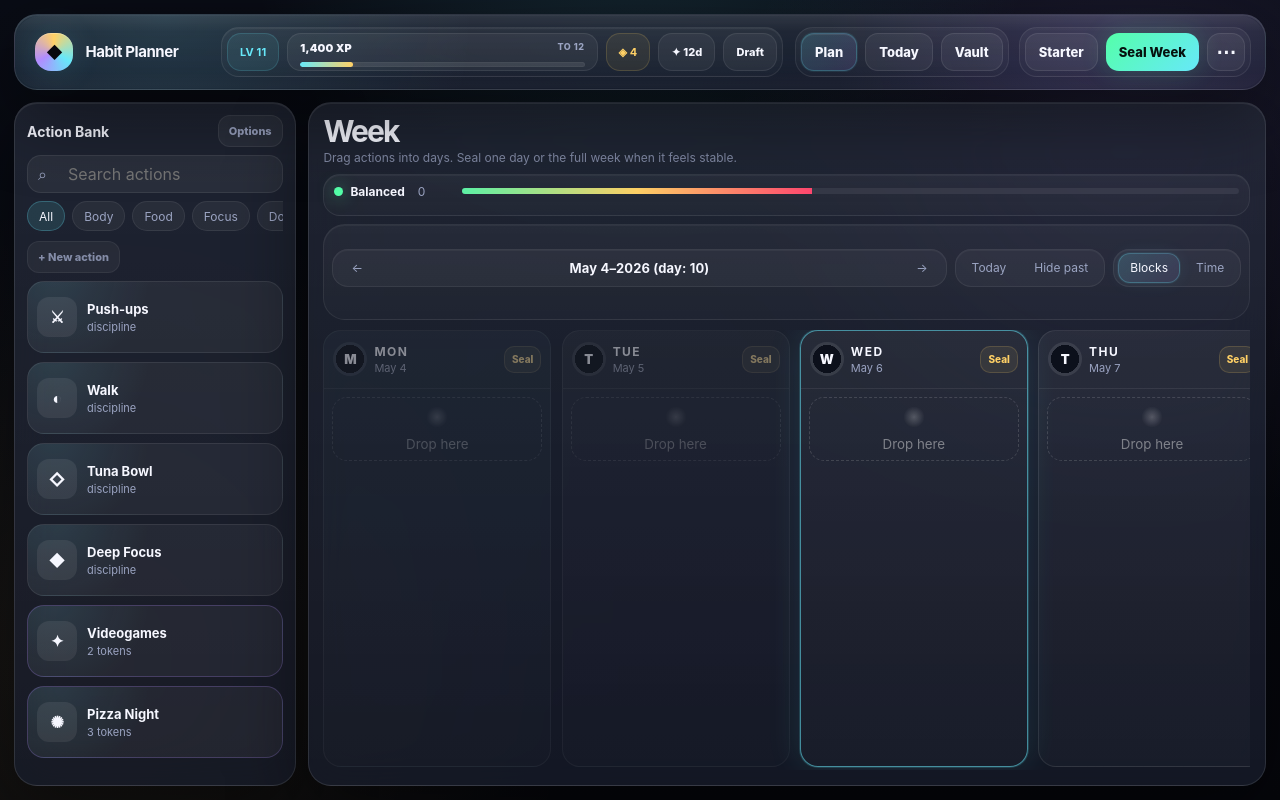
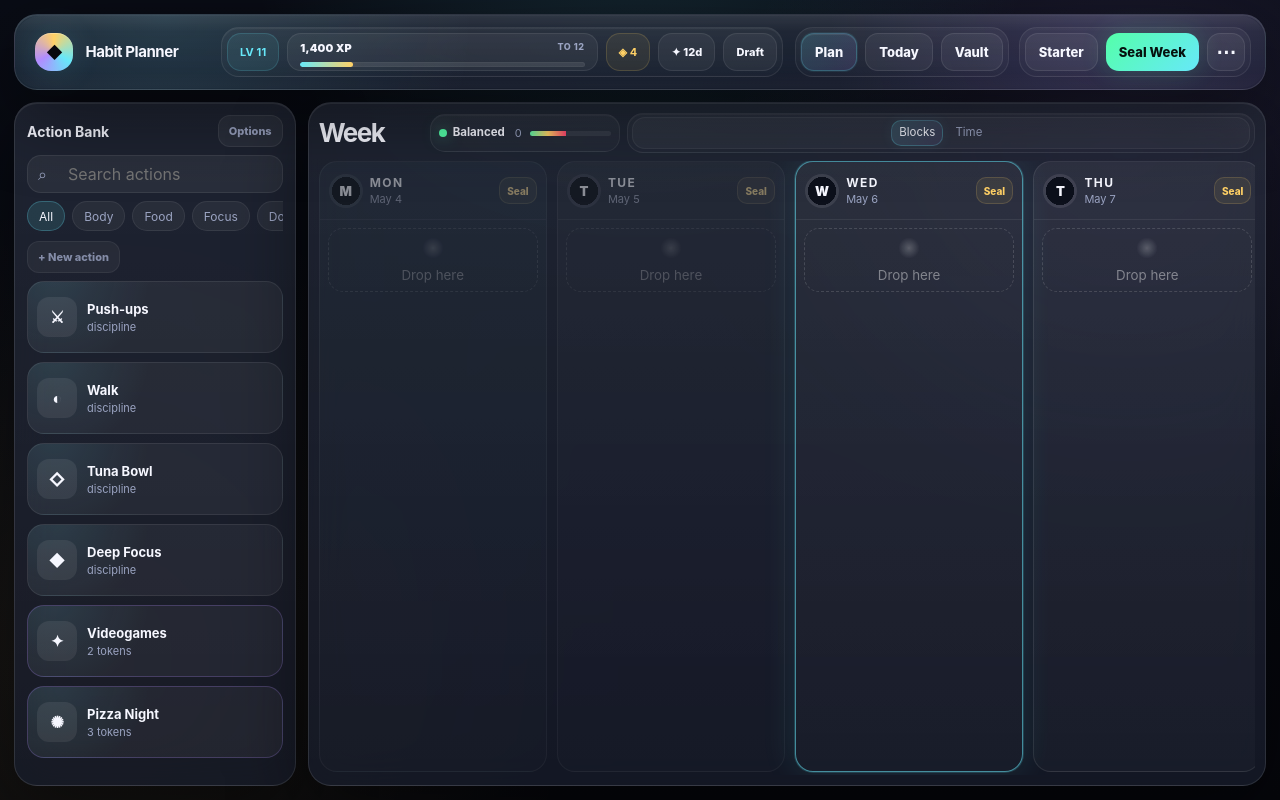
Before and after one commit to Agusteando/habits-planner, a React (Vite) app: page / in a window 1280 px wide. Built offline with nearby package versions, Linux system fonts and the light colour scheme.

Commit message:
version 35

```diff
--- a/package.json
+++ b/package.json
@@ -1,7 +1,7 @@
 {
-  "name": "habit-planner-rpg-v36",
+  "name": "habit-planner-rpg-v37",
   "private": true,
-  "version": "3.6.0",
+  "version": "3.7.0",
   "type": "module",
   "scripts": {
     "dev": "vite --host 0.0.0.0",
--- a/src/styles.css
+++ b/src/styles.css
@@ -2579,3 +2579,224 @@
     width:100%;
   }
 }
+
+/* v37 compact laptop week command bar
+   The week header must not consume execution space. Keep it as a single compact control rail on desktop,
+   only using a second row on very narrow layouts. */
+@media (min-width:1180px){
+  .week-panel{
+    gap:8px!important;
+    padding:10px!important;
+  }
+  .week-head{
+    display:grid!important;
+    grid-template-columns:minmax(92px,132px) minmax(170px,.48fr) minmax(0,1.52fr)!important;
+    grid-template-areas:"intro equilibrium controls"!important;
+    align-items:center!important;
+    gap:8px!important;
+    padding:0!important;
+    min-height:0!important;
+  }
+  .week-head > div:first-child{
+    grid-area:intro!important;
+    min-width:0!important;
+    align-self:center!important;
+  }
+  .week-head h1{
+    font-size:clamp(24px,1.8vw,32px)!important;
+    line-height:1!important;
+    letter-spacing:-.06em!important;
+    margin:0!important;
+  }
+  .week-head p{
+    display:none!important;
+  }
+  .week-head > .equilibrium{
+    grid-area:equilibrium!important;
+    width:100%!important;
+    min-width:0!important;
+    height:40px!important;
+    min-height:40px!important;
+    align-self:center!important;
+    padding:6px 10px!important;
+    display:grid!important;
+    grid-template-columns:auto minmax(44px,1fr)!important;
+    grid-template-areas:"label track"!important;
+    gap:8px!important;
+    border-radius:15px!important;
+    background:linear-gradient(180deg,rgba(255,255,255,.046),rgba(255,255,255,.018))!important;
+    border:1px solid rgba(255,255,255,.072)!important;
+    box-shadow:inset 0 1px 0 rgba(255,255,255,.04)!important;
+  }
+  .week-head > .equilibrium > div{
+    grid-area:label!important;
+    min-width:0!important;
+    align-self:center!important;
+    gap:6px!important;
+  }
+  .week-head > .equilibrium strong{
+    font-size:12px!important;
+    line-height:1!important;
+    white-space:nowrap!important;
+  }
+  .week-head > .equilibrium small{
+    margin-left:4px!important;
+    font-size:11px!important;
+    line-height:1!important;
+  }
+  .week-head .eq-dot{
+    width:8px!important;
+    height:8px!important;
+  }
+  .week-head .eq-track{
+    grid-area:track!important;
+    height:5px!important;
+    margin:0!important;
+    align-self:center!important;
+    min-width:40px!important;
+  }
+  .week-head > .equilibrium p{
+    display:none!important;
+  }
+  .week-head > .week-controls{
+    grid-area:controls!important;
+    min-width:0!important;
+    align-self:center!important;
+  }
+  .week-controls{
+    width:100%!important;
+    height:40px!important;
+    min-height:40px!important;
+    display:flex!important;
+    flex-wrap:nowrap!important;
+    align-items:center!important;
+    justify-content:flex-end!important;
+    gap:6px!important;
+    padding:4px!important;
+    border-radius:16px!important;
+    overflow:hidden!important;
+    background:linear-gradient(180deg,rgba(255,255,255,.044),rgba(255,255,255,.016))!important;
+    border:1px solid rgba(255,255,255,.07)!important;
+    box-shadow:inset 0 1px 0 rgba(255,255,255,.04)!important;
+  }
+  .week-nav-cluster,.week-action-cluster,.view-cluster,.time-filter-cluster{
+    min-height:32px!important;
+    height:32px!important;
+    min-width:0!important;
+    display:flex!important;
+    align-items:center!important;
+    padding:3px!important;
+    border-radius:13px!important;
+    background:rgba(255,255,255,.034)!important;
+    border:1px solid rgba(255,255,255,.06)!important;
+    box-shadow:none!important;
+  }
+  .week-nav-cluster{
+    flex:1 1 270px!important;
+    max-width:430px!important;
+    justify-content:space-between!important;
+  }
+  .week-action-cluster,.view-cluster,.time-filter-cluster{
+    flex:0 0 auto!important;
+    justify-content:center!important;
+  }
+  .week-nav-cluster strong{
+    min-width:0!important;
+    flex:1 1 auto!important;
+    padding:0 8px!important;
+    font-size:12px!important;
+    text-align:center!important;
+    overflow:hidden!important;
+    text-overflow:ellipsis!important;
+    white-space:nowrap!important;
+  }
+  .week-controls button{
+    height:26px!important;
+    min-width:0!important;
+    padding:0 8px!important;
+    border-radius:10px!important;
+    font-size:11.5px!important;
+    line-height:1!important;
+    background:transparent!important;
+    border:1px solid transparent!important;
+  }
+  .week-controls .active{
+    color:var(--text)!important;
+    background:linear-gradient(135deg,rgba(103,232,249,.16),rgba(177,140,255,.1))!important;
+    border-color:rgba(103,232,249,.24)!important;
+    box-shadow:0 0 14px rgba(103,232,249,.07)!important;
+  }
+}
+
+@media (min-width:1180px) and (max-width:1400px){
+  .week-head{
+    grid-template-columns:minmax(78px,104px) minmax(142px,190px) minmax(0,1fr)!important;
+    gap:7px!important;
+  }
+  .week-head h1{
+    font-size:26px!important;
+  }
+  .week-head > .equilibrium{
+    height:38px!important;
+    min-height:38px!important;
+    padding:6px 8px!important;
+  }
+  .week-head > .equilibrium strong{
+    font-size:11.5px!important;
+  }
+  .week-nav-cluster{
+    flex-basis:240px!important;
+    max-width:360px!important;
+  }
+  .week-action-cluster button,.view-cluster button,.time-filter-cluster button{
+    padding:0 7px!important;
+  }
+}
+
+@media (min-width:1180px) and (max-width:1240px){
+  .week-head{
+    grid-template-columns:minmax(76px,100px) minmax(0,1fr)!important;
+    grid-template-areas:"intro equilibrium" "controls controls"!important;
+    gap:6px!important;
+  }
+  .week-controls{
+    height:38px!important;
+    min-height:38px!important;
+  }
+  .week-nav-cluster,.week-action-cluster,.view-cluster,.time-filter-cluster{
+    height:30px!important;
+    min-height:30px!important;
+  }
+}
+
+@media (max-width:1179px){
+  .week-panel{
+    gap:8px!important;
+    padding:10px!important;
+  }
+  .week-head{
+    display:grid!important;
+    grid-template-columns:1fr!important;
+    gap:6px!important;
+  }
+  .week-head h1{
+    font-size:28px!important;
+    line-height:1!important;
+  }
+  .week-head p{
+    display:none!important;
+  }
+  .week-head > .equilibrium{
+    min-height:38px!important;
+    padding:6px 9px!important;
+  }
+  .week-head .eq-track{
+    height:5px!important;
+    margin:0!important;
+  }
+  .week-controls{
+    min-height:38px!important;
+    padding:4px!important;
+    gap:6px!important;
+  }
+}
```
Also changed, not shown: 2 other files (tests, documents, lock files or other folders).
